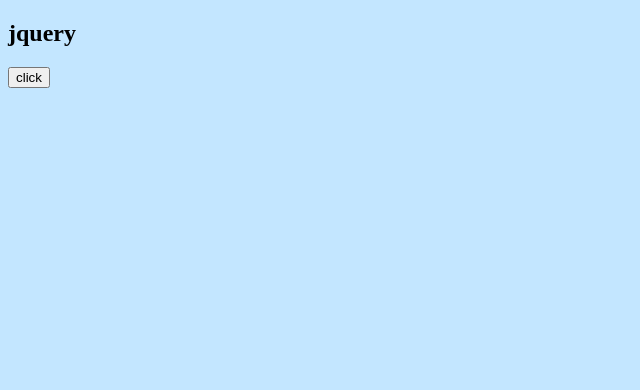
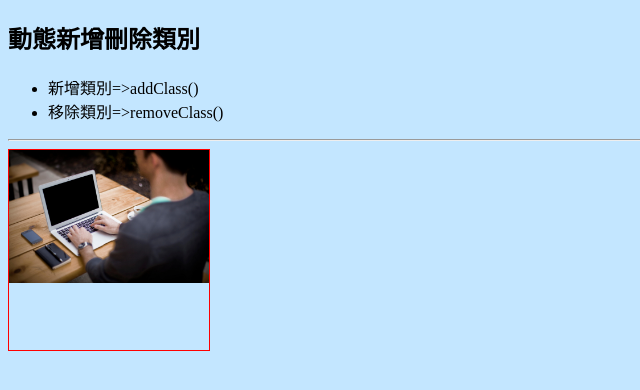
Before and after one commit to YUZI-CHEN/YUZI-CHEN-React, a React (Vite) app in the folder my-react-app1/: page / in a window 1280 px wide. Shown: the top 390 px of the page, without its empty margins (0-640 px from the left). Built offline with nearby package versions, Linux system fonts and the light colour scheme.

Commit message:
使用react寫出動畫addClass(),removeClass()

```diff
--- a/my-react-app1/src/App.jsx
+++ b/my-react-app1/src/App.jsx
@@ -1,19 +1,47 @@
 import $ from 'jquery'//在react使用jQuery
+import { useEffect } from 'react';
 
 
 export default function App() {
-  return (
-    <div>
-     <h2>jquery</h2>
-    <button onClick={()=>
-    {console.log($('h2').text())}}>
-      click</button>
-    </div>
+  // 方法二
+
+
+  // 結構渲染完畢，在執行所以要使用useEffect
+  useEffect(() => {
+    $('.cssAnima').on('mouseover', function () {
+      $(this).addClass('imgScale');
+    })
+
+
+    $('.cssAnima').on('mouseout', function () {
+      $(this).removeClass('imgScale');
+    })
+
+  }, [])
+  // 方法一(過時)
+  // useEffect(() => {
+  //   $('.cssAnima').hover(function(){
+  //     $(this).addClass('imgScale')
+  // },function(){
+  //   $(this).removeClass('imgScale')
+  // })
+
+  // }, [])
 
 
 
-
-
+  return (
+    <div className="wrapper">
+      <h2>動態新增刪除類別</h2>
+      <ul>
+        <li>新增類別=>addClass()</li>
+        <li>移除類別=>removeClass()</li>
+      </ul>
+      <hr />
+      <a href="#" class="cssAnima">
+        <img src="./image/02.jpg" alt="" />
+      </a>
+    </div>
 
   )
 }
--- /dev/null
+++ b/my-react-app1/src/app-list.css
@@ -0,0 +1,41 @@
+* {
+  margin: 0;
+  padding: 0;
+}
+
+.wrap {
+  width: 1200px;
+  margin: 50px auto;
+}
+
+.container {
+  display: flex;
+  /* 自動換行 */
+  flex-wrap: wrap;
+  border-radius: 10px;
+  text-align: center;
+  justify-content: space-between;
+}
+
+.item {
+  width: 550px;
+  border: 1px solid;
+  border-radius: 10px;
+  text-align: center;
+  margin-bottom: 10px;
+
+}
+
+.item h3 {
+  background-color: #eee;
+  border-radius: 10px;
+  border-bottom: 1px solid #eee;
+  padding: 10px 0;
+
+}
+
+.content {
+  display: flex;
+  justify-content: space-between;
+  padding: 10px 20px;
+}
--- a/my-react-app1/src/app.css
+++ b/my-react-app1/src/app.css
@@ -1,39 +1,19 @@
-* {
- margin: 0;
- padding:0 ;
+.cssAnima {
+  width: 200px;
+  height: 200px;
+  /* 兩個以上使用 inline-block;*/
+  display: block;
+  border: 1px solid red;
+  /* 超出範圍隱藏 */
+  overflow: hidden;
+
+
 }
 
-.wrap{
-  width: 1200px;
-  margin: 50px auto;
+.cssAnima img {
+  width: 100%;
+  transition: all .3s linear;
 }
-
-.container {
-display: flex;
-/* 自動換行 */
-  flex-wrap: wrap;
-  border-radius: 10px;
-  text-align: center;
-  justify-content: space-between;
+.cssAnima img:hover {
+  transform: scale(1.5);
 }
-
-.item{
-  width: 550px;
-  border: 1px solid;
-  border-radius: 10px;
-  text-align: center;
-  margin-bottom: 10px;
-
-}
-.item h3{
-  background-color: #eee;
-  border-radius: 10px;
-  border-bottom: 1px solid  #eee;
-  padding: 10px 0;
-
-}
-.content{
-display: flex;
-justify-content: space-between;
-padding: 10px 20px;
-}
--- a/my-react-app1/src/main.jsx
+++ b/my-react-app1/src/main.jsx
@@ -3,6 +3,7 @@
 import App from './App.jsx'
 import { BrowserRouter } from 'react-router-dom'
 import './assets/all.scss'
+import './app.css'
 
 
 ReactDOM.createRoot(document.getElementById('root')).render(
```
Also changed, not shown: my-react-app1/public/image/02.jpg (added).
